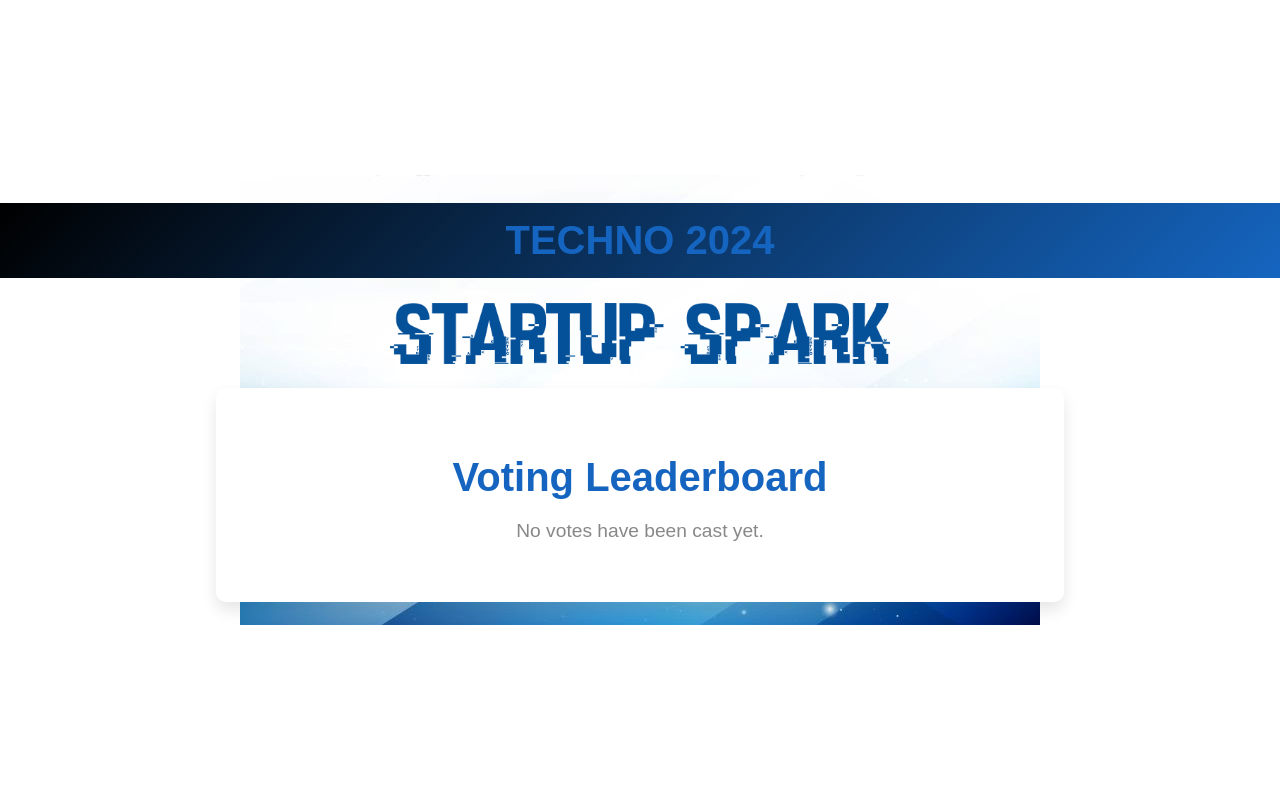
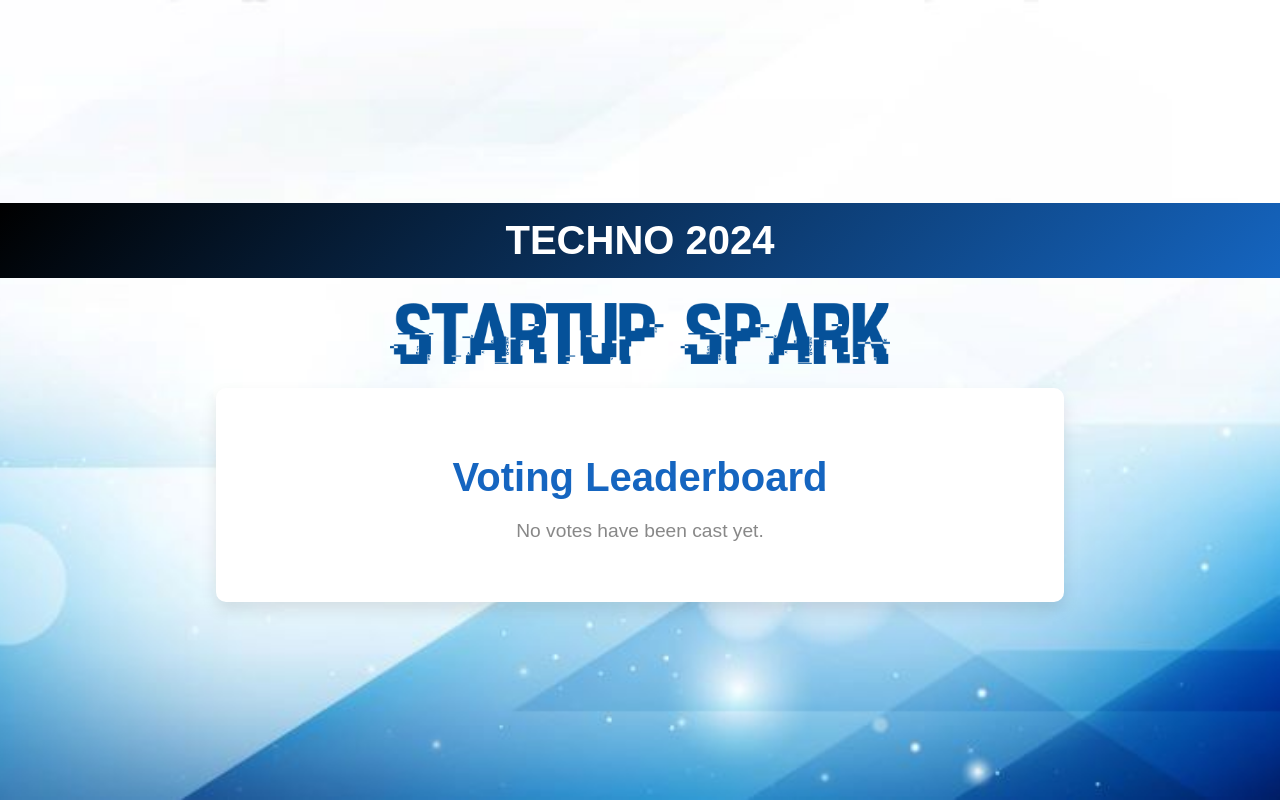
Before and after one commit to AnasSAV/Voting_System, a Flask app: page /results in a window 1280 px wide. Run offline with Flask 3, Linux system fonts and the light colour scheme; data that the repository does not hold is empty.

Commit message:
leaderboard design 4

```diff
--- a/templates/results.html
+++ b/templates/results.html
@@ -9,6 +9,7 @@
         body {
             font-family: Arial, sans-serif;
             background: url("{{ url_for('static', filename='images/background.jpg') }}") no-repeat center center fixed;
+            background-size: cover;
             margin: 0;
             padding: 0;
             display: flex;
@@ -30,6 +31,7 @@
 
         .header h1 {
             margin: 0;
+            color: white;
             padding: 15px;
             background: linear-gradient(135deg, #000000, #1565c0);
             font-size: 2.5rem;
```
